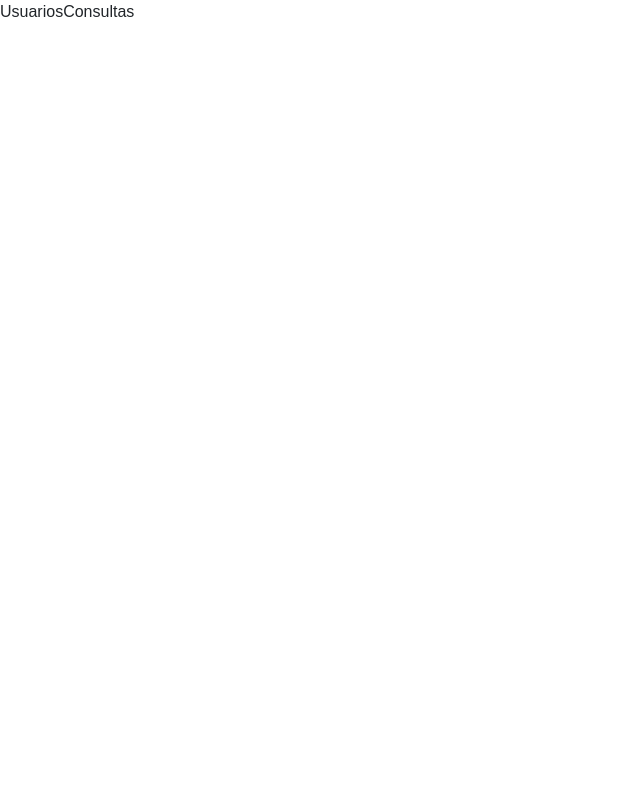
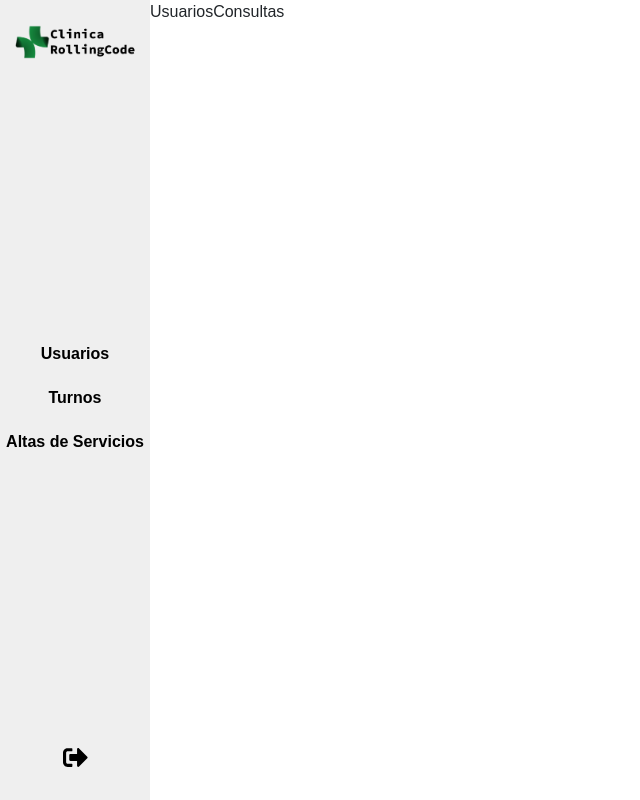
Before and after one commit to marcosarias21/proyecto-clinica, a React (Create React App) app: page /usuarios-consultas in a window 1280 px wide. Shown: the whole page, without its empty margins (0-640 px from the left). Built offline with nearby package versions, Linux system fonts and the light colour scheme; sample sign-in values are in the browser's storage.

Commit message:
login area admin

```diff
--- a/src/componentest/Login/Login.js
+++ b/src/componentest/Login/Login.js
@@ -4,7 +4,7 @@ import Logotipo from '../../Assets/Logotipo.png'
 import { useForm } from 'react-hook-form'
 
 const Login = () => {
-  const {register , handleSubmit , formState : {errors}} = useForm()
+  const {register , handleSubmit} = useForm()
 
   const onSubmit = async(data) =>{
     const resp = await fetch('http://localhost:8000/login' , {
--- /dev/null
+++ b/src/componentest/NavbarAdmin/NavbarAdmin.js
@@ -0,0 +1,27 @@
+import React from 'react'
+import './navbarAdmin.css'
+import { Link } from 'react-router-dom'
+import Logotipo from '../../Assets/Logotipo.png'
+import {FaSignOutAlt} from 'react-icons/fa'
+
+function NavbarAdmin() {
+
+  const deleteLocal =()=>{
+    localStorage.clear('admin')
+  }
+  return (
+    <section className='navbar-admin'>
+      <img src={Logotipo} alt="Logotipo clinica rolling code" className='logo-admin'/>
+      <div className='items-admin-container'>
+        <Link to="/usuarios-consultas" className='items-navbar-admin'>Usuarios</Link>
+        <Link to="/turnos-consultas" className='items-navbar-admin'>Turnos</Link>
+        <Link to="/areas-consultas" className='items-navbar-admin'>Altas de Servicios</Link>
+      </div>
+      <Link to='/' >
+        <button className='boton-admin' title='volver a pagina de usuarios' onClick={deleteLocal}><FaSignOutAlt/></button>
+      </Link>
+    </section>
+  )
+}
+
+export default NavbarAdmin
--- /dev/null
+++ b/src/componentest/NavbarAdmin/navbarAdmin.css
@@ -0,0 +1,67 @@
+.navbar-admin{
+  background-color: var(--gris-fondo);
+  display: flex;
+  justify-content: space-between;
+  align-items: center;
+  padding: 25px 5px;
+  flex-direction: column;
+  height: 100vh;
+  width: 150px;
+  position: fixed;
+  top: 0;
+  left: 0;
+}
+.logo-admin{
+  width: 90%;
+}
+.items-admin-container{
+  display: flex;
+  flex-direction: column;
+  align-items: center;
+}
+.items-navbar-admin{
+  text-decoration: none;
+  color: var(--negro-letra);
+  font-weight: bold;
+  margin: 10px 0;
+}
+.items-navbar-admin:hover{
+  color: var(--verde);
+}
+.boton-admin{
+  border: none;
+  font-size: 25px;
+}
+
+@media (max-width:991px){
+  .navbar-admin{
+    background-color: var(--gris-fondo);
+    display: flex;
+    justify-content: space-evenly;
+    align-items: center;
+    padding: 25px 5px;
+    flex-direction: column;
+    height: 150px;
+    width: 100%;
+    position: fixed;
+    top: 0;
+  }
+  .logo-admin{
+    width: 35%;
+  }
+  .items-admin-container{
+    display: flex;
+    flex-direction: row;
+    align-items: center;
+    font-size: 14px;
+    width: 100%;
+    justify-content: space-evenly;
+  }
+  .items-navbar-admin{
+    margin: 5px 0;
+  }
+
+  .boton-admin{
+    font-size: 15px;
+  }
+}
--- a/src/pages/AltaDeServicios/AltaDeServicios.js
+++ b/src/pages/AltaDeServicios/AltaDeServicios.js
@@ -1,12 +1,30 @@
-import React from 'react'
+import React, { useEffect } from 'react'
+import './altaDeServicios.css'
 import AreasConsultas from '../../componentest/AreasConsulta/AreasConsultas'
 import CreateAreas from '../../componentest/CreateAreas/CreateAreas'
+import NavbarAdmin from '../../componentest/NavbarAdmin/NavbarAdmin'
 
 function AltaDeServicios() {
+
+  const inicio = ()=>{
+    const data = localStorage.getItem('Admin')
+    if(!data){
+      window.location.href='/login-administracion'
+      return
+    }
+  }
+
+  useEffect(()=>{
+    inicio()
+  },[])
+
   return (
     <>
-      <CreateAreas/>
-      <AreasConsultas/>
+      <NavbarAdmin/>
+      <div className='contenedor-admin-content'>
+        <CreateAreas/>
+        <AreasConsultas/>
+      </div>
     </>
   )
 }
--- /dev/null
+++ b/src/pages/AltaDeServicios/altaDeServicios.css
@@ -0,0 +1,10 @@
+.contenedor-admin-content{
+  margin-left: 150px;
+}
+
+@media (max-width:991px){
+  .contenedor-admin-content{
+    margin-left: 0;
+    margin-top: 160px;
+  }
+}
--- a/src/pages/LogInAdmin/LogInAdmin.js
+++ b/src/pages/LogInAdmin/LogInAdmin.js
@@ -1,8 +1,45 @@
 import React from 'react'
+import {useForm} from 'react-hook-form'
+import './logInAdmin.css'
+import NavbarAdmin from '../../componentest/NavbarAdmin/NavbarAdmin'
 
 function LogInAdmin() {
+  const {register, handleSubmit } = useForm()
+
+  const onSubmit = async (data)=>{
+    const resp = await fetch('http://localhost:8000/loginAdmin' , {
+      method: "POST",
+      body: JSON.stringify(data),
+      headers:{
+        'content-type': 'application/json'
+      }
+    })
+    const json = await resp.json()
+    if(resp.ok===false){
+      alert(json.message)
+      return
+    }else{
+      const jsonStr = JSON.stringify(json.user)
+      localStorage.setItem("Admin" , jsonStr)
+      window.location.href='/usuarios-consultas'
+    }
+  }
   return (
-    <div>LogInAdmin</div>
+    <>
+      <NavbarAdmin/>
+      <div className='contenedor-admin-content '>
+        <div className='contenedor-login-admin'>
+          <form className='form-login-admin' >
+            <h2 className='login-admin-title'>Iniciar sesión</h2>
+            <div className='d-flex flex-column'>
+              <input type="text" placeholder='Usuario' className='login-admin-input'{...register('nombre')}/>
+              <input type="password" placeholder='Contraseña' className='login-admin-input'{...register('contrasena')}/>
+            </div>
+            <button className='login-admin-btn' onClick={handleSubmit(onSubmit)}>Iniciar sesión</button>
+          </form>
+        </div>
+      </div>
+    </>
   )
 }
 
--- /dev/null
+++ b/src/pages/LogInAdmin/logInAdmin.css
@@ -0,0 +1,45 @@
+.contenedor-login-admin{
+  width: 100%;
+  height: 100vh;
+  display: flex;
+  align-items: center;
+  justify-content: center;
+}
+.form-login-admin{
+  display: flex;
+  flex-direction: column;
+  background-color: var(--gris-fondo);
+  padding: 50px;
+  justify-content: space-evenly;
+  border-radius: 10px;
+}
+.login-admin-title{
+  margin: 25px 0;
+}
+.login-admin-input{
+  margin: 10px 0;
+  background-color: transparent;
+  border: none;
+  border-bottom: 1px solid var(--negro-letra);
+}
+.login-admin-input:focus-visible{
+  outline: none;
+}
+.login-admin-btn{
+  margin: 25px 0;
+  padding: 5px 0;
+  border-radius: 5px;
+  border: none;
+  background-color: var(--verde);
+  color: var(--blanco-letra);
+  font-weight: bolder;
+}
+.login-admin-btn:hover{
+  opacity: 0.8;
+}
+@media (max-width:991px){
+  .contenedor-login-admin{
+    height: 70vh;
+
+  }
+}
--- a/src/pages/TurnosConsultas/TurnosConsultas.js
+++ b/src/pages/TurnosConsultas/TurnosConsultas.js
@@ -1,8 +1,27 @@
-import React from 'react'
+import React, { useEffect } from 'react'
+import NavbarAdmin from '../../componentest/NavbarAdmin/NavbarAdmin'
 
 function TurnosConsultas() {
+
+  const inicio = ()=>{
+    const data = localStorage.getItem('Admin')
+    if(!data){
+      window.location.href='/login-administracion'
+      return
+    }
+  }
+
+  useEffect(()=>{
+    inicio()
+  },[])
+
   return (
-    <div>TurnosConsultas</div>
+    <>
+      <NavbarAdmin/>
+      <div className='contenedor-admin-content'>
+        TurnosConsultas
+      </div>
+    </>
   )
 }
 
--- a/src/pages/UsuariosConsultas/UsuariosConsultas.js
+++ b/src/pages/UsuariosConsultas/UsuariosConsultas.js
@@ -1,8 +1,26 @@
-import React from 'react'
+import React, { useEffect } from 'react'
+import NavbarAdmin from '../../componentest/NavbarAdmin/NavbarAdmin'
 
 function UsuariosConsultas() {
+  const inicio = ()=>{
+    const data = localStorage.getItem('Admin')
+    if(!data){
+      window.location.href='/login-administracion'
+      return
+    }
+  }
+
+  useEffect(()=>{
+    inicio()
+  },[])
+
   return (
-    <div>UsuariosConsultas</div>
+    <>
+      <NavbarAdmin/>
+      <div className='contenedor-admin-content'>
+        UsuariosConsultas
+      </div>
+    </>
   )
 }
 
```
